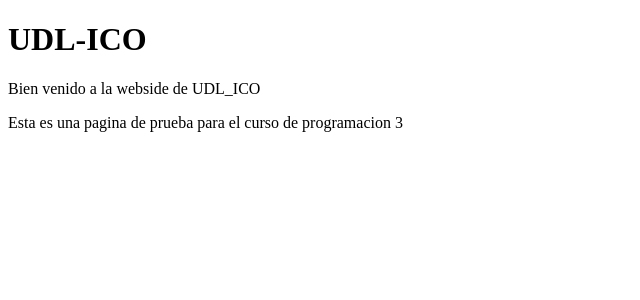
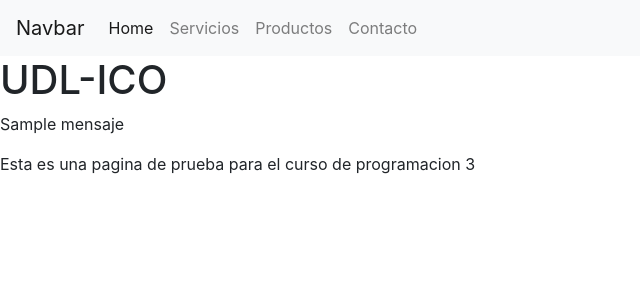
Before and after one commit to axel-lopez524/app_web, a Flask app: template templates/index.html in a window 1280 px wide. Shown: the top 300 px of the page, without its empty margins (0-640 px from the left). Run offline with Flask 3, Linux system fonts and the light colour scheme; the template is opened without the code that fills it: most values are stand-ins (such as "Sample title", 1, 10 or a date in 2020).

Commit message:
implementacion de Navbar

```diff
--- a/server.py
+++ b/server.py
@@ -2,8 +2,21 @@ from flask import Flask, render_template
 
 app = Flask(__name__)
 
-@app.route('/')
+@app.route('/home')
 def index():
-    return render_template('index.html')
+    return render_template('index.html',titulo='Flask',mensaje='bienvenido a la wedside')
+
+@app.route('/servicios')
+def servicios():
+    return render_template('servicios.html')
+
+@app.route('/contacto')
+def contacto():
+    return render_template('contacto.html')
+
+@app.route('/productos')
+def productos():
+    return render_template('productos.html')
+
 if __name__ == '__main__':
-    app.run(debug=True)
+    app.run(debug=True,port=5050)
--- a/templates/index.html
+++ b/templates/index.html
@@ -1,13 +1,36 @@
 <!DOCTYPE html>
 <html lang="en">
 <head>
+    <link rel="stylesheet" href="https://cdn.jsdelivr.net/npm/bootstrap@4.6.2/dist/css/bootstrap.min.css" integrity="sha384-xOolHFLEh07PJGoPkLv1IbcEPTNtaed2xpHsD9ESMhqIYd0nLMwNLD69Npy4HI+N" crossorigin="anonymous">
     <meta charset="UTF-8">
     <meta name="viewport" content="width=device-width, initial-scale=1.0">
-    <title>Document</title>
+    <title>{{ titulo }}</title>
 </head>
 <body>
+    <nav class="navbar navbar-expand-lg navbar-light bg-light">
+  <a class="navbar-brand" href="#">Navbar</a>
+  <button class="navbar-toggler" type="button" data-toggle="collapse" data-target="#navbarNav" aria-controls="navbarNav" aria-expanded="false" aria-label="Toggle navigation">
+    <span class="navbar-toggler-icon"></span>
+  </button>
+  <div class="collapse navbar-collapse" id="navbarNav">
+    <ul class="navbar-nav">
+      <li class="nav-item active">
+        <a class="nav-link" href="#">Home <span class="sr-only">(current)</span></a>
+      </li>
+      <li class="nav-item">
+        <a class="nav-link" href="{{ url_for('servicios') }}">Servicios</a>
+      </li>
+      <li class="nav-item">
+        <a class="nav-link" href="{{ url_for('productos') }}">Productos</a>
+      </li>
+      <li class="nav-item">
+        <a class="nav-link" href="{{ url_for('contacto') }}">Contacto</a>
+      </li>
+    </ul>
+  </div>
+</nav>
     <h1>UDL-ICO</h1>
-    <p>Bien venido a la webside de UDL_ICO</p>
+    <p>{{ mensaje }}</p>
     <p>Esta es una pagina de prueba para el curso de programacion 3</p>
 </body>
 </html>
```
Also changed, not shown: templates/contacto.html (added, +12 -0 lines), templates/productos.html (added, +12 -0 lines), templates/servicios.html (added, +12 -0 lines).
